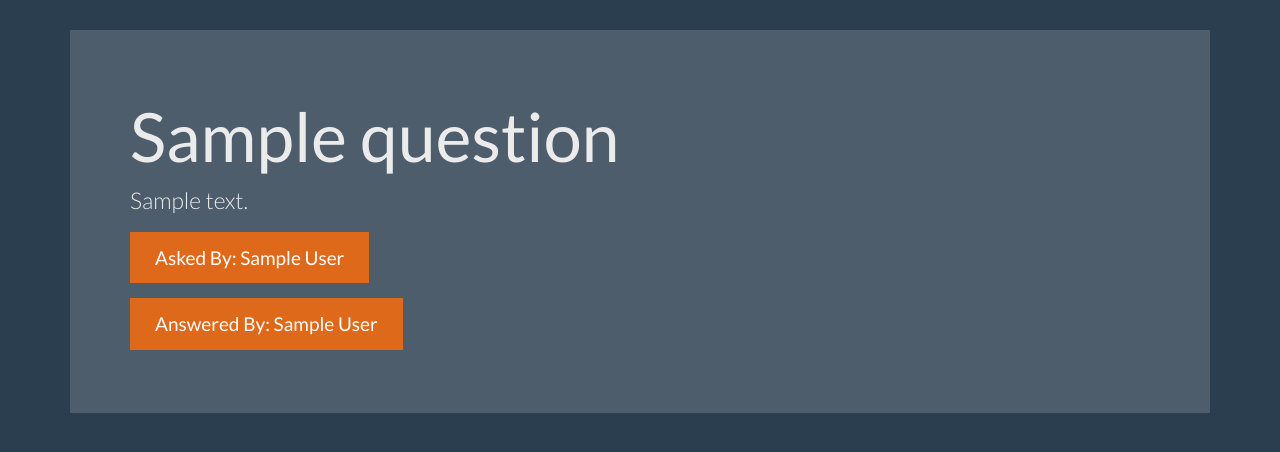
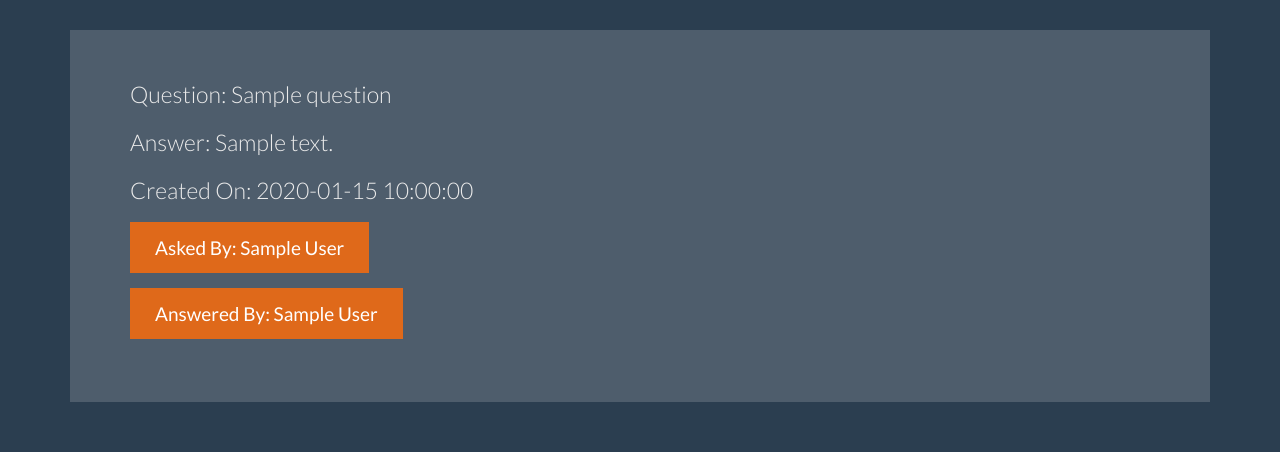
Before and after one commit to maygupta/qna-hub, a Flask app: page /question/1 in a window 1280 px wide. Shown: the part 40-492 px from the top of the page. Run offline with Flask 2, Linux system fonts and the light colour scheme; tables that the repository leaves empty hold one stand-in row (values such as "Sample post"); some libraries are stand-ins or nearby versions.

Commit message:
Add created on in UI

```diff
--- a/flask_qa/templates/question.html
+++ b/flask_qa/templates/question.html
@@ -3,8 +3,9 @@
 
 {% block content %}
 <div class="jumbotron">
-        <h1>{{ question.question }}</h1>
-        <p>{{ question.answer }}</p>
+        <p>Question: {{ question.question }}</p>
+        <p>Answer: {{ question.answer }}</p>
+        <p>Created On: {{ question.created_on }}</p>
         <p><a class="btn btn-primary btn-lg">Asked By: {{ question.asker.name }}</a></p>
         <p><a class="btn btn-primary btn-lg">Answered By: {{ question.expert.name }}</a></p>
       </div>
```
